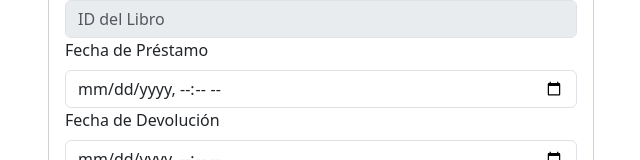
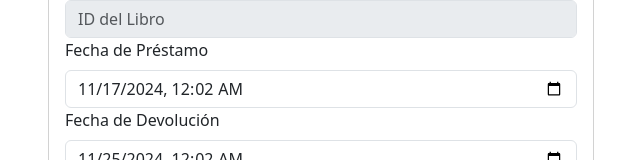
Before and after one commit to AlexZepeda19/Framework-frontend, a React (Create React App) app: page /FUsers/PrestamosUser in a window 1280 px wide. Shown: the part 229-389 px from the top of the page, without its empty margins (319-959 px from the left). Built offline with nearby package versions, Linux system fonts and the light colour scheme.

Commit message:
Agregar Prestamos

```diff
--- a/src/FUsers/PrestamosUser.jsx
+++ b/src/FUsers/PrestamosUser.jsx
@@ -17,6 +17,16 @@ const PrestamosUser = () => {
     if (location.state?.libroId) {
       setIdLibro(location.state.libroId);  // Establecer el ID del libro si se pasó en el estado
     }
+
+    // Establecer la fecha de préstamo a la fecha actual y la fecha de devolución a 8 días después
+    const fechaActual = new Date();
+    const fechaActualISO = fechaActual.toISOString().slice(0, 16);
+    const fechaDevolucion = new Date(fechaActual);
+    fechaDevolucion.setDate(fechaDevolucion.getDate() + 8);
+    const fechaDevolucionISO = fechaDevolucion.toISOString().slice(0, 16);
+
+    setFechaPrestamo(fechaActualISO);
+    setFechaDevolucion(fechaDevolucionISO);
   }, [location.state]);
 
   const handleSubmit = async (event) => {
--- a/src/FUsers/ReservasUser.jsx
+++ b/src/FUsers/ReservasUser.jsx
@@ -1,19 +1,23 @@
 import React, { useState, useEffect } from 'react';
-import { useLocation } from 'react-router-dom';  // Importamos useLocation
+import { useLocation } from 'react-router-dom';
 import axios from 'axios';
 
 const ReservaUser = () => {
-    const location = useLocation(); // Accedemos a la ubicación
+    const location = useLocation();
     const [idUsuario, setIdUsuario] = useState('');
-    const [idLibro, setIdLibro] = useState(location.state?.libroId || ''); // Recuperamos el idLibro desde el state
+    const [idLibro, setIdLibro] = useState(location.state?.libroId || '');
     const [fechaReserva, setFechaReserva] = useState('');
     const [idEstado, setIdEstado] = useState('');
 
-    // Verifica que se haya recuperado correctamente el idLibro
     useEffect(() => {
         if (location.state?.libroId) {
             setIdLibro(location.state.libroId);  // Establece idLibro con el valor pasado en el state
         }
+
+        // Establecer la fecha actual por defecto
+        const fechaActual = new Date();
+        const fechaActualISO = fechaActual.toISOString().slice(0, 16);
+        setFechaReserva(fechaActualISO);
     }, [location.state]);
 
     // Maneja el envío del formulario
@@ -30,7 +34,7 @@ const ReservaUser = () => {
 
         try {
             // Realiza la solicitud POST para agregar la reserva
-            const response = await axios.post('http://tudominio.com/api/reservas', reserva);
+            const response = await axios.post('http://localhost:8080/api/v1/reservas', reserva); // Asegúrate de usar la URL correcta
             if (response.status === 201) {
                 alert('Reserva creada exitosamente');
             }
```
